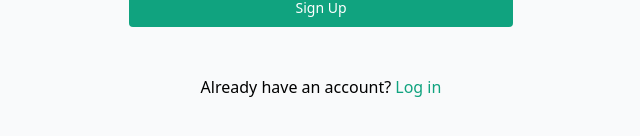
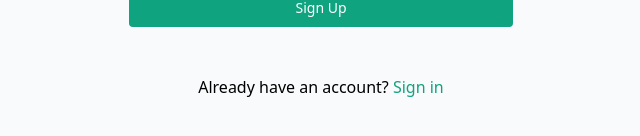
Before and after one commit to badeyesightcat/chatgpt-vue-firebase, a Vue app in the folder client/: page /sign-up in a window 1280 px wide. Shown: the part 464-600 px from the top of the page, without its empty margins (319-959 px from the left). Built offline with nearby package versions, Linux system fonts and the light colour scheme.

Commit message:
Replace word for consistency

```diff
--- a/client/src/views/SignUp.vue
+++ b/client/src/views/SignUp.vue
@@ -30,7 +30,7 @@
       </button> -->
       <p class="mt-4">
         Already have an account?
-        <router-link class="link" to="./sign-in"> Log in</router-link>
+        <router-link class="link" to="./sign-in">Sign in</router-link>
       </p>
     </section>
   </main>
```
